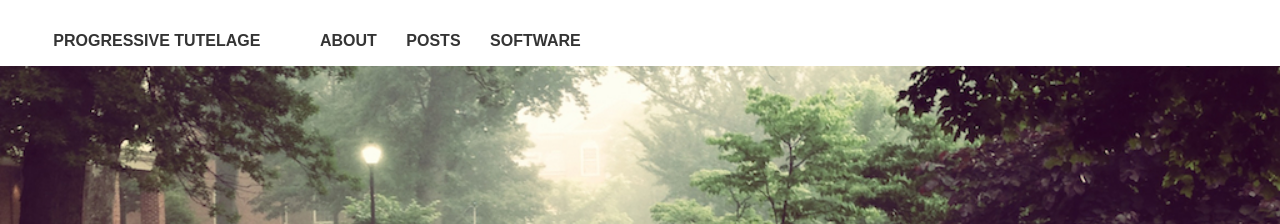
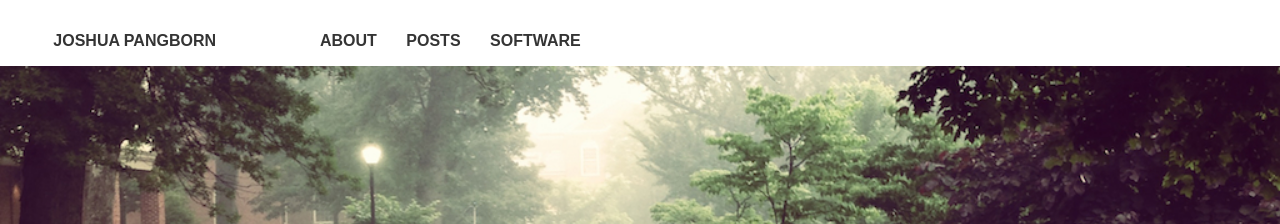
Before and after one commit to jpangborn/jpangborn.github.io, a Jekyll site: the page built from index.md, in a window 1280 px wide. Shown: the top 224 px of the page. Built offline with Jekyll 4.4.1, drawn with Linux system fonts in a browser that asks for light colours; nearby versions of some CDN libraries; some web fonts are replaced.

Commit message:
Change name of blog

```diff
--- a/_config.yml
+++ b/_config.yml
@@ -1,6 +1,6 @@
 # Site wide configuration
 
-title:            Progressive Tutelage
+title:            Joshua Pangborn
 locale:           en_US
 url:              http://jpangborn.github.io
 #url:              http://localhost:4000
--- a/_local.yml
+++ b/_local.yml
@@ -1,6 +1,6 @@
 # Site wide configuration
 
-title:            Progressive Tutelage
+title:            Joshua Pangborn
 locale:           en_US
 #url:              http://jpangborn.github.io
 url:              http://localhost:4000
```
